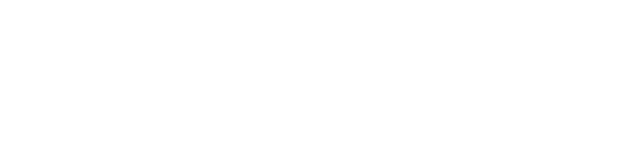
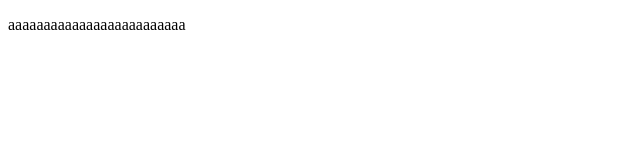
Before and after one commit to patrickgougeon/Aula2504, a plain HTML site: page index.html in a window 1280 px wide. Shown: the whole page, without its empty margins (0-640 px from the left). Drawn offline with Linux system fonts and the light colour scheme.

Commit message:
aaaaaaaaa

```diff
--- a/index.html
+++ b/index.html
@@ -8,6 +8,7 @@
 <body>
     <p>
     <script src="script.js"></script>
+    aaaaaaaaaaaaaaaaaaaaaaaaa
     </p>
 </body>
 </html>
```
